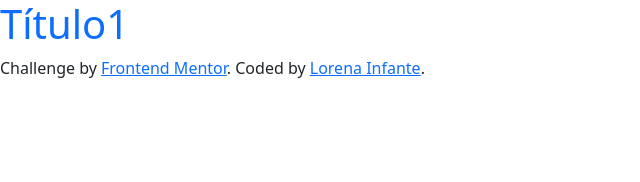
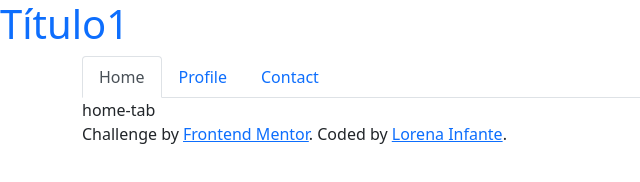
Before and after one commit to lorena-infante/URL_SHORTENER_INFANTE_LORENA, a plain HTML site: page public/index.html in a window 1280 px wide. Shown: the whole page, without its empty margins (0-640 px from the left). Drawn offline with nearby package versions, Linux system fonts and the light colour scheme.

Commit message:
testing collapsible tabs

```diff
--- a/public/index.html
+++ b/public/index.html
@@ -13,6 +13,9 @@
   <script src="https://cdn.jsdelivr.net/npm/bootstrap@5.0.2/dist/js/bootstrap.min.js"
     integrity="sha384-cVKIPhGWiC2Al4u+LWgxfKTRIcfu0JTxR+EQDz/bgldoEyl4H0zUF0QKbrJ0EcQF"
     crossorigin="anonymous"></script>
+
+
+
   <!--Google Fonts-->
   <link rel="preconnect" href="https://fonts.googleapis.com">
   <link rel="preconnect" href="https://fonts.gstatic.com" crossorigin>
@@ -21,15 +24,38 @@
   <link rel="icon" sizes="16x16" href="./favicon.svg">
   <title>URL Shortener - Infante Lorena</title>
 </head>
+
 <body>
   <header>
     <h1 class="text-primary">Título1</h1>
   </header>
-  <div class="attribution">
-    Challenge by <a href="https://www.frontendmentor.io?ref=challenge" target="_blank">Frontend Mentor</a>.
-    Coded by <a href="#">Lorena Infante</a>.
-  </div>
-  <script defer src="/src/main.js"></script>
+
+  <div class="container">
+    <div class="row">
+      <div class="col">
+        <!--navs and tabs-->
+        <nav>
+          <div class="nav nav-tabs" id="nav-tab" role="tablist">
+            <button class="nav-link active" id="nav-home-tab" data-bs-toggle="tab" data-bs-target="#nav-home" type="button" role="tab" aria-controls="nav-home" aria-selected="true">Home</button>
+            <button class="nav-link" id="nav-profile-tab" data-bs-toggle="tab" data-bs-target="#nav-profile" type="button" role="tab" aria-controls="nav-profile" aria-selected="false">Profile</button>
+            <button class="nav-link" id="nav-contact-tab" data-bs-toggle="tab" data-bs-target="#nav-contact" type="button" role="tab" aria-controls="nav-contact" aria-selected="false">Contact</button>
+          </div>
+        </nav>
+        <div class="tab-content" id="nav-tabContent">
+          <div class="tab-pane fade show active" id="nav-home" role="tabpanel" aria-labelledby="nav-home-tab">home-tab</div>
+          <div class="tab-pane fade" id="nav-profile" role="tabpanel" aria-labelledby="nav-profile-tab">profile-tab</div>
+          <div class="tab-pane fade" id="nav-contact" role="tabpanel" aria-labelledby="nav-contact-tab">contact-tab</div>
+        </div>
+
+
+      </div>
+    </div>
+
+    <div class="attribution">
+      Challenge by <a href="https://www.frontendmentor.io?ref=challenge" target="_blank">Frontend Mentor</a>.
+      Coded by <a href="#">Lorena Infante</a>.
+    </div>
+    <script defer src="/src/main.js"></script>
 </body>
 
 </html>
```
